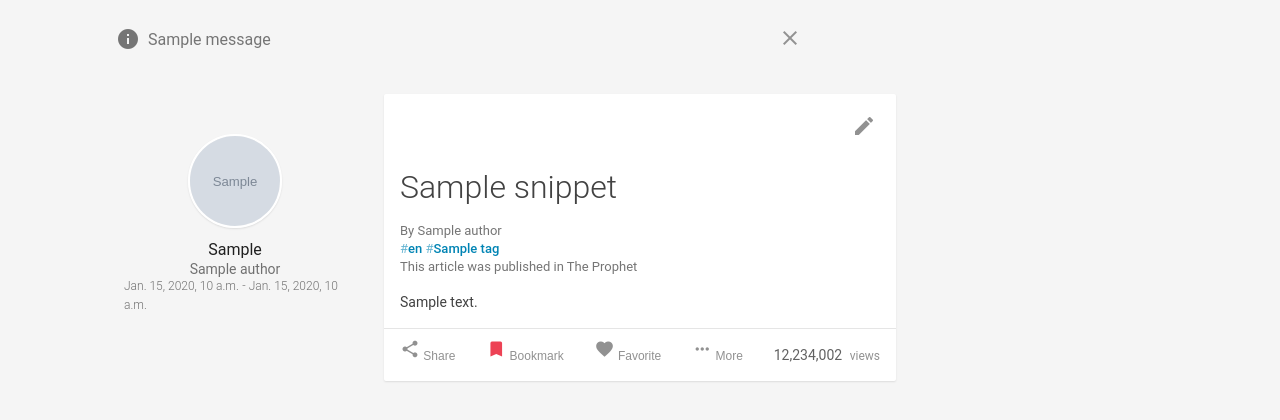
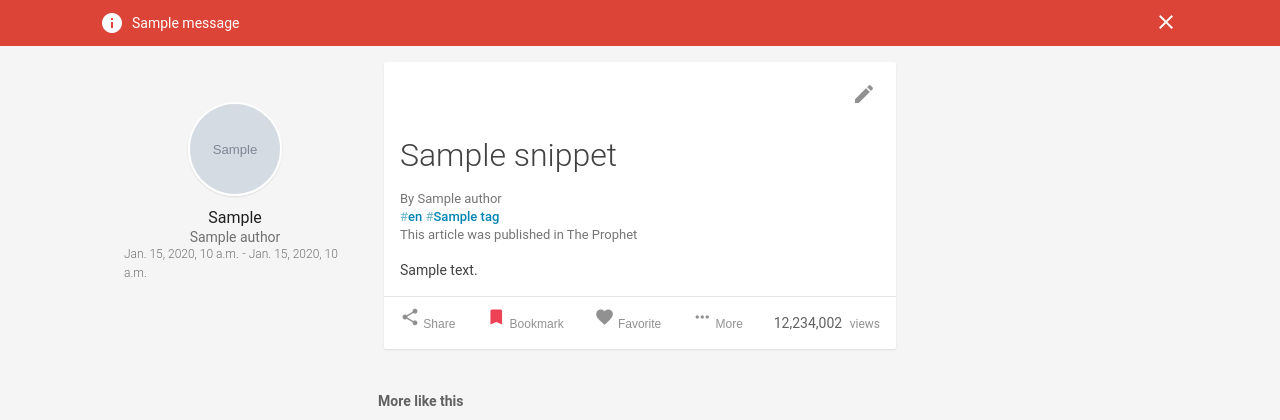
Before and after one commit to chhotaladka/poetrylearner, a Django app: template snippets/templates/snippets/view.html in a window 1280 px wide. Shown: the part 66-486 px from the top of the page. Run offline with Django 3.2, Linux system fonts and the light colour scheme; the template is opened without the code that fills it: most values are stand-ins (such as "Sample title", 1, 10 or a date in 2020); grey boxes marked "Sample" are stand-in pictures; one stand-in notice (Sample message) is shown; parts of the project's set-up code (start-up, migrations or seed data) failed here and were passed over.

Commit message:
common template for notification/messages created

```diff
--- /dev/null
+++ b/common/templates/common/include/message-pannel.html
@@ -0,0 +1,35 @@
+{% comment %}
+	Info:       Message/notification displayed on the page.
+				It renders the `messages` passed in the context.
+	Requires:   css and js of static/mdl/*
+	Note:       xxx
+{% endcomment %}
+
+{% if messages %}
+	<section id="msgPannel" class="msg-pannel pT-8 pB-8 ">
+		<div class="_layout">
+			<div class="msg-card wFull">
+				<div class="flash-msg">
+	    			{% for message in messages %}
+					<div{% if message.tags %} class="{{ message.tags }}"{% endif %}>
+						<i class="material-icons">info</i>
+						{{ message }}
+					</div>
+	    			{% endfor %}
+	    		</div>
+				<div class="mdl-layout-spacer"></div>
+				<button id="msgCloseBtn" class="action-button--small" title="Close">
+					<i class="material-icons" role="presentation">close</i>
+				</button>
+			</div>
+		</div>
+	</section>
+	<script>
+	$(document).ready(function(){
+		var hideMsg = function(){
+			$('#msgPannel').addClass('hidden');
+		};
+		$('#msgCloseBtn').on('click', hideMsg);
+	});
+	</script>
+{% endif %}
--- a/poetry/static/mdl/style.css
+++ b/poetry/static/mdl/style.css
@@ -191,19 +191,31 @@ height: 128px;
 	text-decoration: none;
 }
 
-/* flash msg section */
-#msgPannel {
+/* flash msg/notification section */
+#msgPannel,
+.msg-pannel {
+	background-color: rgba(219, 68, 55, 1);
+	color: white;
     -webkit-transition-duration: 1s;
     transition-duration: 1s;
 }
-.mdl-poetry .flash-msg > * {
+.msg-card {
+    display: flex;
+    box-sizing: border-box;
+    align-items: center;
+}
+.msg-card .action-button--small {
+	color: white !important;
+}
+.flash-msg > * {
     display: flex !important;
     flex-direction: row;
     align-items: center;
 }
-.mdl-poetry .flash-msg i {
+.flash-msg i {
     margin-right: 8px;
 }
+
 /* Book cards */
 .book-card--sm {
 	min-height: auto;
--- a/snippets/templates/snippets/view.html
+++ b/snippets/templates/snippets/view.html
@@ -12,36 +12,8 @@
 {% endblock %}
 
 {% block main %}
-	{% if messages %}
-	<section id="msgPannel" class="pT-8 pB-8">
-		<div class="mdl-poetry__post mdl-grid">
 
-			<div class="mdl-card__actions mdl-cell mdl-cell--8-col mdl-color-text--grey-600">
-				<div class="flash-msg">
-	    			{% for message in messages %}
-    				<div{% if message.tags %} class="{{ message.tags }}"{% endif %}>
-    					<i class="material-icons">info</i>
-    					{{ message }}
-    				</div>
-	    			{% endfor %}
-	    		</div>
-				<div class="mdl-layout-spacer"></div>
-				<button id="msgCloseBtn" class="action-button--small" title="Close">
-					<i class="material-icons" role="presentation">close</i>
-				</button>
-			</div>
-
-		</div>
-	</section>
-	<script>
-	$(document).ready(function(){
-		var hideMsg = function(){
-			$('#msgPannel').addClass('hidden');
-		};
-		$('#msgCloseBtn').on('click', hideMsg);
-	});
-	</script>
-	{% endif %}
+	{% include "common/include/message-pannel.html" with messages=messages only %}
 
 	<section id="priSect" class="pT-8 pB-16">
 		<div class="_layout layout-mL mdl-grid">
```
Also changed, not shown: projects/templates/projects/author-details.html (+1 -30 lines).
